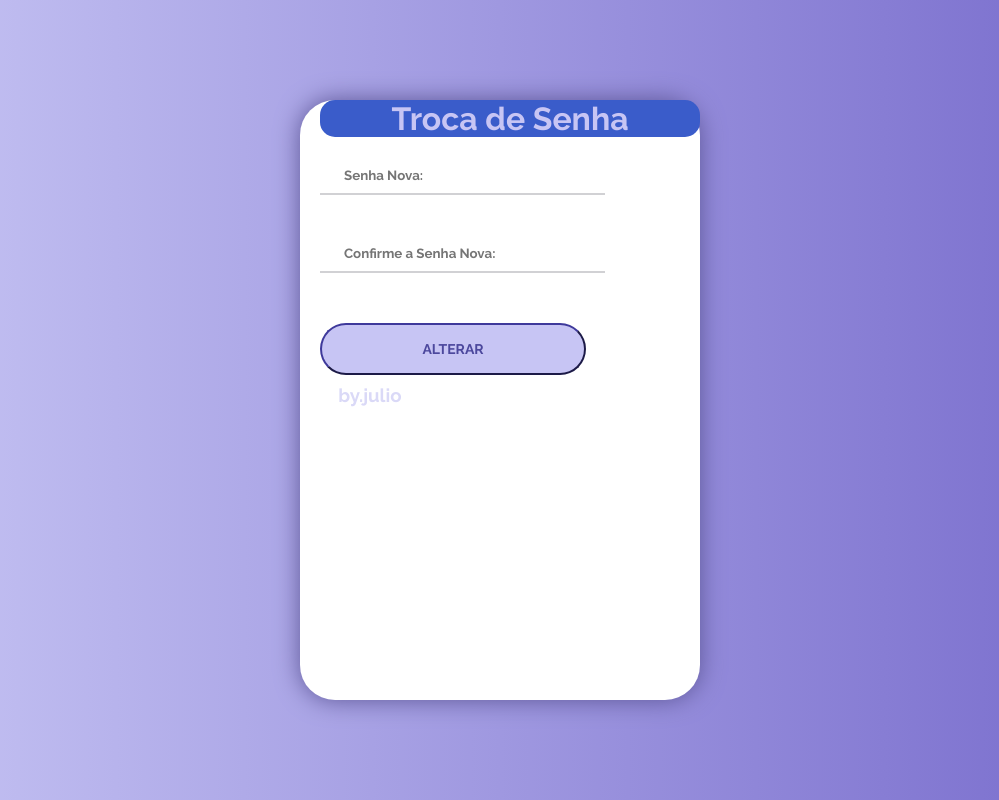
After one commit to juliogns/python, a Django app: page /password-panel/ in a window 1280 px wide. The commit adds this page. Shown: the whole page, without its empty margins (140-1139 px from the left). Run offline with Django 4.2, Linux system fonts and the light colour scheme; the visitor is signed in with stand-in values (Sample User, id 1).

Commit message:
password change added

```diff
--- a/app/static/css/style.css
+++ b/app/static/css/style.css
@@ -15,9 +15,8 @@ body {
     display: flex;
     align-items: center;
     justify-content: center;
-    font-size: medium;
-    padding-top: 10px;
-    padding-bottom: 40px;
+	background-color: #3a5cca;
+	border-radius: 15px;
     color: #C7C5F4;
 
 }
--- /dev/null
+++ b/app/templates/dashboard/change-password-panel.html
@@ -0,0 +1,42 @@
+{% extends 'main.html' %}
+
+{% block content %}
+    {% if request.user.is_authenticated %}
+        <form name="formChange-password" id="formChange-password" method="post" action="/password/">
+            <div class="container">
+                {% csrf_token %}
+                <div class="screen">
+                    <div class="screen__content">
+                        <form class="login">
+                            <h1 class="login__title">Troca de Senha</h1>
+
+                            <div class="login__field">
+                                <i class="login__icon fas fa-user"></i>
+                                <input class="login__input" type="password" name="new_password1" id="new_password1" placeholder="Senha Nova:">
+                            </div>
+
+                            <div class="login__field">
+                                <i class="login__icon fas fa-user"></i>
+                                <input class="login__input" type="password" name="new_password2" id="new_password2" placeholder="Confirme a Senha Nova:">
+                            </div>
+
+                            {% if msg %}
+                                <div class="alert {{class}}">
+                                    {{msg}}
+                                </div>
+                            {% endif %}
+                            <button class="button login__submit">
+                                <span class="button__text">Alterar</span>
+                            </button>
+                        </form>
+                        <div class="by">
+                            <h3>by.julio</h3>
+                        </div>
+                    </div>
+                </div>
+            </div>
+        </form>
+    {% else %}
+        Acesso negado! <a href="/painel/">Realize o login</a> para poder entrar.
+    {% endif %}
+    {% endblock %}
--- a/app/templates/dashboard/home.html
+++ b/app/templates/dashboard/home.html
@@ -4,6 +4,7 @@
     {% if request.user.is_authenticated %}
         <h1>Área Restrita</h1>
         Bem Vindo!<br>
+        <a href="/password-panel/">Alterar Senha</a><br>
         <a href="/logouts/">Sair</a>
     {% else %}
         Acesso negado! <a href="/painel/">Realize o login</a> para poder entrar.
--- a/app/templates/painel.html
+++ b/app/templates/painel.html
@@ -7,14 +7,18 @@
             <div class="screen">
                 <div class="screen__content">
                     <form class="login">
+                        <h1 class="login__title">Login</h1>
+
                         <div class="login__field">
                             <i class="login__icon fas fa-lock"></i>
                             <input class="login__input" type="text" name="user" id="user" placeholder="Usuário:">
                         </div>
+
                         <div class="login__field">
                             <i class="login__icon fas fa-user"></i>
                             <input class="login__input" type="password" name="password" id="password" placeholder="Senha:">
                         </div>
+
                         {% if msg %}
                             <div class="alert {{class}}">
                                 {{msg}}
--- a/app/views.py
+++ b/app/views.py
@@ -1,7 +1,13 @@
+import email
+from re import template
+from unicodedata import name
 from django.shortcuts import render, redirect
 from django.http import HttpResponse
 from django.contrib.auth.models import User
-from django.contrib.auth import authenticate, login, logout
+from django.contrib.auth import authenticate, login, logout, update_session_auth_hash
+from django.contrib.auth.forms import PasswordChangeForm
+from django.views.generic.edit import UpdateView
+
 
 # Create your views here.
 def home(request):
@@ -50,3 +56,21 @@ def logouts(request):
 #Página inicial do dashboard
 def dashboard(request):
     return render(request, 'dashboard/home.html')
+
+#Formulário de cadastro de usuários
+def changePasswordPanel(request):
+    return render(request, 'dashboard/change-password-panel.html')
+
+#Processa troca de senha
+def changePassword(request):
+    data={}
+    if(request.POST['new_password1'] != request.POST['new_password2']):
+        data['msg'] = 'As senhas não coincidem!'
+        data['class'] = 'alert-danger'
+        return render(request, 'dashboard/change-password-panel.html', data)
+    else:
+        user = User.objects.get(email=request.user.email)
+        user.set_password(request.POST['new_password1'])
+        user.save()
+        logout(request)
+        return redirect('/painel/')
--- a/project/urls.py
+++ b/project/urls.py
@@ -15,7 +15,7 @@ Including another URLconf
 """
 from django.contrib import admin
 from django.urls import path
-from app.views import home, create, store, painel, dologin, dashboard, logouts
+from app.views import changePassword, changePasswordPanel, home, create, store, painel, dologin, dashboard, logouts
 
 urlpatterns = [
     path('admin/', admin.site.urls),
@@ -26,4 +26,6 @@ urlpatterns = [
     path('dologin/', dologin),
     path('dashboard/', dashboard),
     path('logouts/', logouts),
+    path('password/', changePassword),
+    path('password-panel/', changePasswordPanel)
 ]
```
Also changed, not shown: app/templates/create.html (+7 -1 lines).
